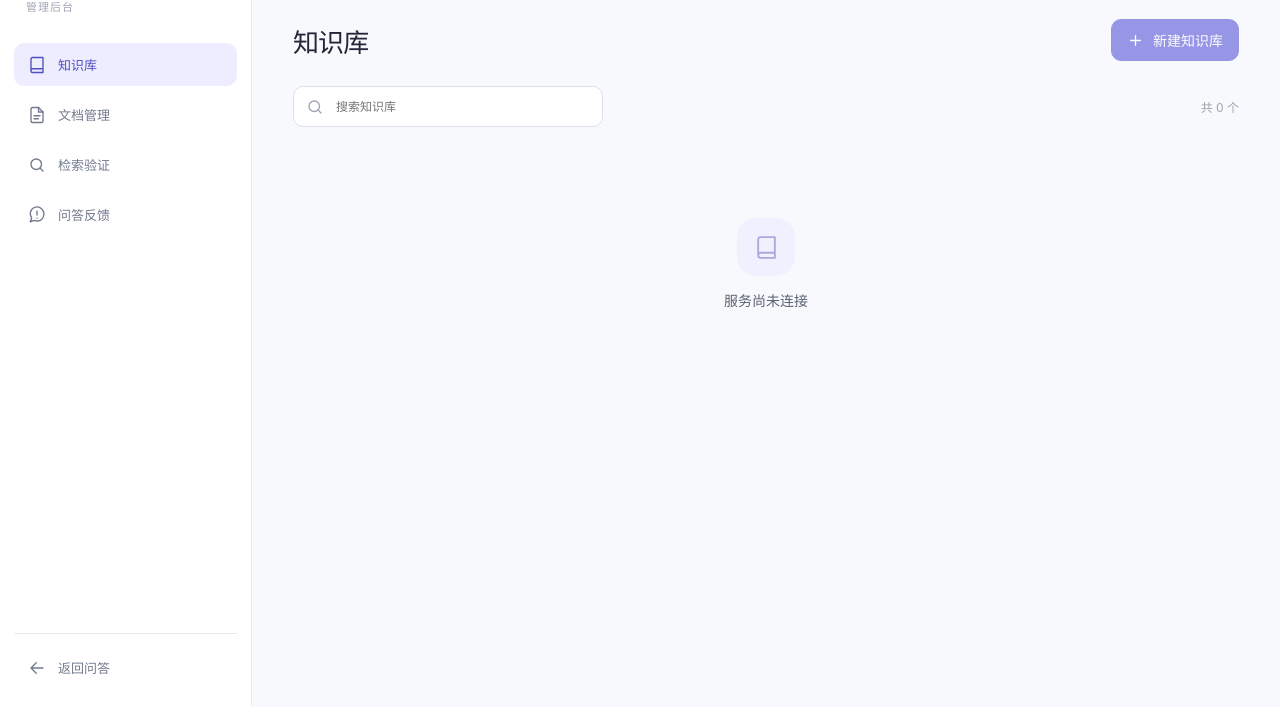
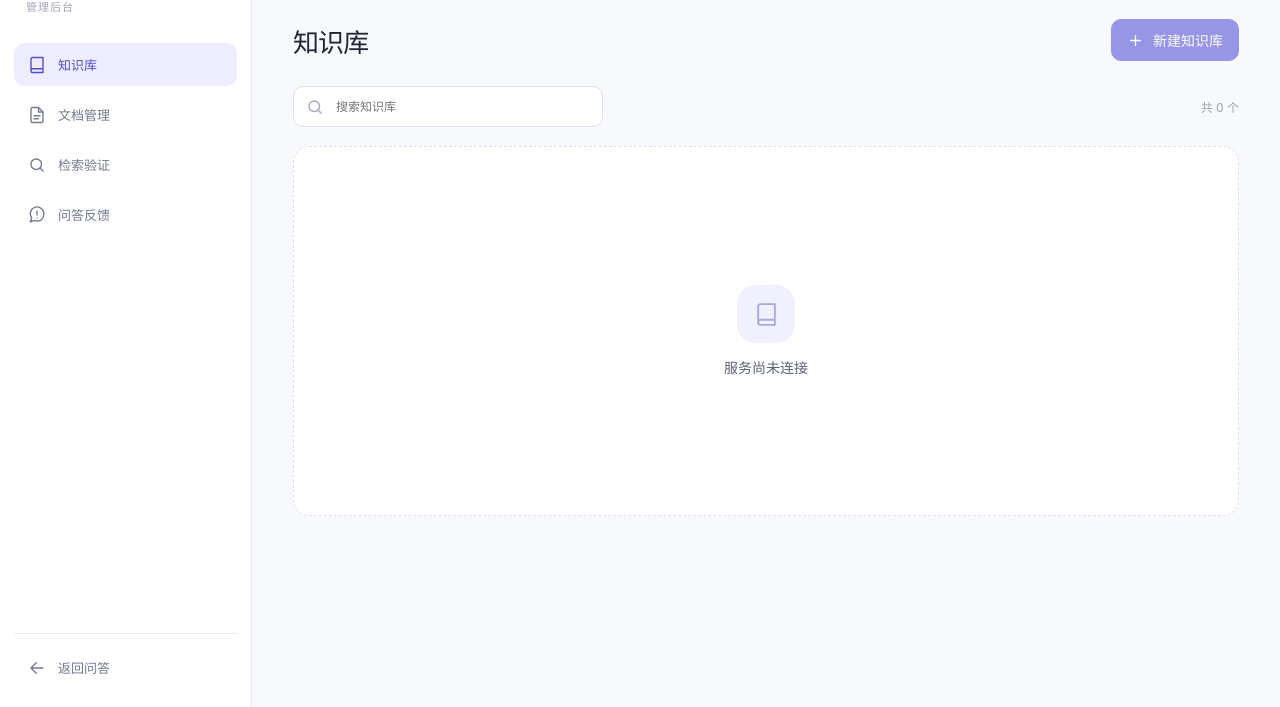
Before and after one commit to ProfessorZJH/yifulu_rag, a website with bundled scripts: page admin.html in a window 1280 px wide. Shown: the part 93-800 px from the top of the page. Built offline with nearby package versions, Linux system fonts and the light colour scheme.

Commit message:
style(ui): center initial chat composer and refine empty states

```diff
--- a/admin.css
+++ b/admin.css
@@ -28,6 +28,7 @@
 .search-box input { background: transparent; outline: none; border: 0; width: 100%; min-width: 0; font-size: 12px; color: var(--ink); }
 .search-box:focus-within { border-color: #acaaf2; }
 .muted-label { font-size: 12px; color: #9ca2ae; }
+.kb-grid > .empty-state { min-height: 370px; justify-content: center; background: #fff; border: 1px dashed var(--line-strong); border-radius: 16px; }
 .kb-grid { display: grid; grid-template-columns: repeat(3,minmax(0,1fr)); gap: 17px; }
 .kb-card { padding: 23px; display: flex; flex-direction: column; gap: 20px; min-height: 215px; transition: border-color .18s, transform .18s, box-shadow .18s; }
 .kb-card:hover { transform: translateY(-2px); border-color: #d4d4f0; box-shadow: var(--shadow); }
```
